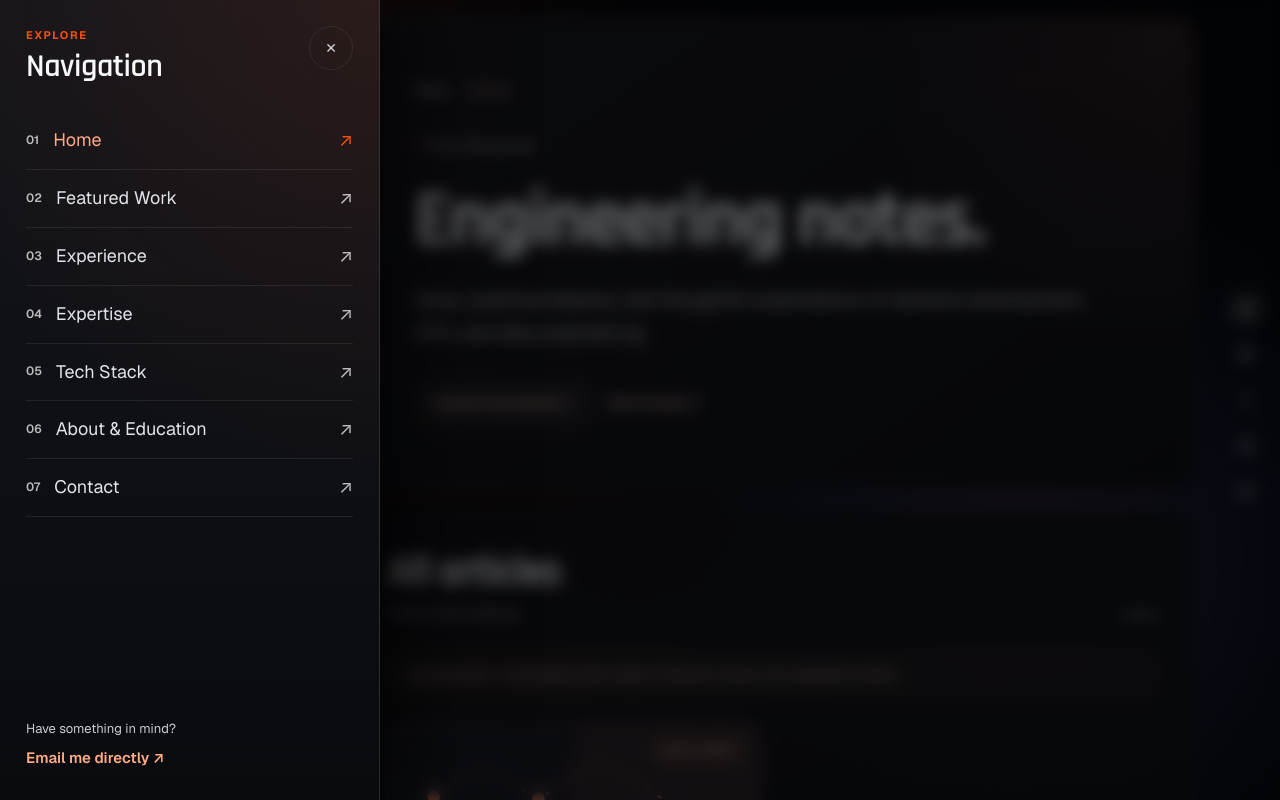
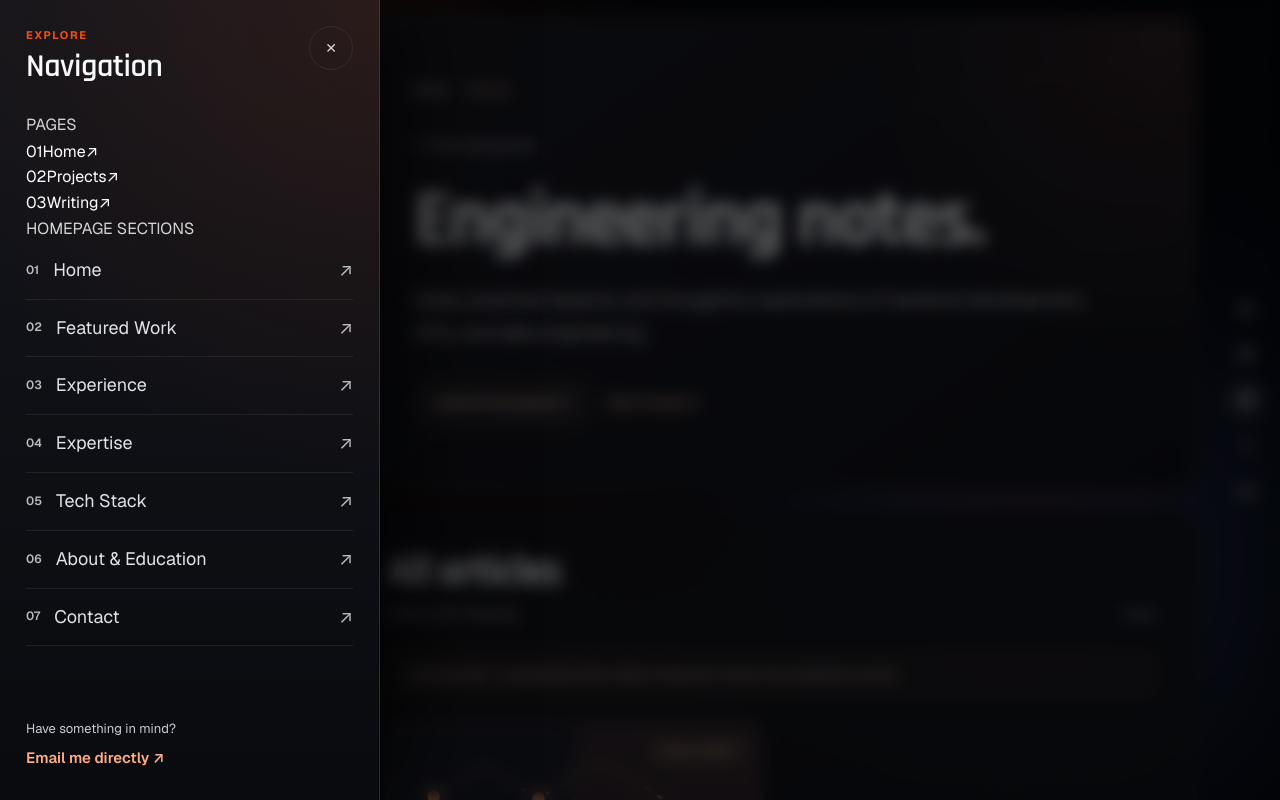
Before and after one commit to norshimself/portfolio, a Next.js app: page /blog in a window 1280 px wide. Both pictures are taken after a click on the button "Open navigation menu". Shown: the top 800 px of the page. Built offline with nearby package versions, Linux system fonts and the light colour scheme.

Commit message:
feat(nav): add Projects and Writing to drawer and dock; fix cross-page section links

```diff
--- a/components/LeftSidebar.tsx
+++ b/components/LeftSidebar.tsx
@@ -1,6 +1,8 @@
 'use client';
 
 import Image from 'next/image';
+import Link from 'next/link';
+import { usePathname } from 'next/navigation';
 import { socialLinks } from '@/data/portfolio';
 import { siteConfig } from '@/data/site';
 
@@ -10,6 +12,9 @@ type LeftSidebarProps = {
 };
 
 export default function LeftSidebar({ menuOpen, onMenuOpen }: LeftSidebarProps) {
+  const pathname = usePathname();
+  const contactHref = pathname === '/' ? '#contact' : '/#contact';
+  const workHref = pathname === '/' ? '#works' : '/#works';
   return (
     <aside className="left-sidebar" aria-label="Profile and contact">
       <div className="sidebar-card sidebar-polished">
@@ -64,17 +69,17 @@ export default function LeftSidebar({ menuOpen, onMenuOpen }: LeftSidebarProps)
         </p>
 
         <div className="sidebar-footer">
-          <a href="#contact" className="sidebar-cta" aria-label="Get in touch">
+          <Link href={contactHref} className="sidebar-cta" aria-label="Get in touch">
             <span>Get in touch</span>
             <span className="cta-arrow" aria-hidden="true">
               <svg width="16" height="16" viewBox="0 0 16 16" fill="none">
                 <path d="M3 13L13 3M13 3H6M13 3V10" stroke="currentColor" strokeWidth="1.8" strokeLinecap="round" strokeLinejoin="round" />
               </svg>
             </span>
-          </a>
-          <a href="#works" className="sidebar-work-link">
+          </Link>
+          <Link href={workHref} className="sidebar-work-link">
             Explore selected work <span aria-hidden="true">↗</span>
-          </a>
+          </Link>
 
           <div className="sidebar-divider" />
           <ul className="sidebar-social" aria-label="Social and contact links">
--- a/components/Navbar.tsx
+++ b/components/Navbar.tsx
@@ -1,9 +1,16 @@
 'use client';
 
 import { useEffect, useRef } from 'react';
+import Link from 'next/link';
+import { usePathname } from 'next/navigation';
 import { navLinks } from '@/data/portfolio';
 
-const links = navLinks.map((link) => ({ ...link, id: link.href.slice(1) }));
+const links = navLinks.map(link => ({ ...link, id: link.href.slice(1) }));
+const sitePages = [
+  { href: '/', label: 'Home', number: '01' },
+  { href: '/projects', label: 'Projects', number: '02' },
+  { href: '/blog', label: 'Writing', number: '03' },
+];
 
 type Props = {
   open: boolean;
@@ -12,6 +19,7 @@ type Props = {
 };
 
 export default function Navbar({ open, onClose, active }: Props) {
+  const pathname = usePathname();
   const panelRef = useRef<HTMLDivElement>(null);
   const closeRef = useRef<HTMLButtonElement>(null);
   const returnFocusRef = useRef<HTMLElement | null>(null);
@@ -73,10 +81,15 @@ export default function Navbar({ open, onClose, active }: Props) {
     };
   }, [open, onClose]);
 
+  const goToPage = () => {
+    navigatedRef.current = true;
+    onClose();
+  };
+
   const goToSection = (id: string) => {
     navigatedRef.current = true;
     onClose();
-    const target = document.getElementById(id);
+    const target = pathname === '/' ? document.getElementById(id) : null;
     if (target) {
       target.tabIndex = -1;
       window.requestAnimationFrame(() => target.focus({ preventScroll: true }));
@@ -111,14 +124,33 @@ export default function Navbar({ open, onClose, active }: Props) {
           </button>
         </div>
 
-        <nav aria-label="All portfolio sections">
+        <nav aria-label="Site navigation">
+          <p className="editorial-menu-label">PAGES</p>
+          <ul className="editorial-menu-pages">
+            {sitePages.map(page => {
+              const selected = page.href === '/'
+                ? pathname === '/'
+                : pathname === page.href || pathname.startsWith(page.href + '/');
+              return (
+                <li key={page.href}>
+                  <Link href={page.href} onClick={goToPage} className={selected ? 'active' : ''}
+                    aria-current={selected ? 'page' : undefined}>
+                    <span aria-hidden="true">{page.number}</span>
+                    {page.label}
+                    <span aria-hidden="true">↗</span>
+                  </Link>
+                </li>
+              );
+            })}
+          </ul>
+          <p className="editorial-menu-label">HOMEPAGE SECTIONS</p>
           <ul className="sidebar-nav">
             {links.map((link, index) => (
               <li key={link.id}>
-                <a
-                  href={link.href}
-                  className={active === link.id ? 'active' : ''}
-                  aria-current={active === link.id ? 'location' : undefined}
+                <Link
+                  href={pathname === '/' ? link.href : '/' + link.href}
+                  className={pathname === '/' && active === link.id ? 'active' : ''}
+                  aria-current={pathname === '/' && active === link.id ? 'location' : undefined}
                   onClick={() => goToSection(link.id)}
                 >
                   <span className="menu-link-index" aria-hidden="true">
@@ -126,7 +158,7 @@ export default function Navbar({ open, onClose, active }: Props) {
                   </span>
                   {link.label}
                   <span className="menu-link-arrow" aria-hidden="true">↗</span>
-                </a>
+                </Link>
               </li>
             ))}
           </ul>
--- a/components/PortfolioShell.tsx
+++ b/components/PortfolioShell.tsx
@@ -5,10 +5,13 @@ import LeftSidebar from '@/components/LeftSidebar';
 import Navbar from '@/components/Navbar';
 import RightNav from '@/components/RightNav';
 import useActiveSection from '@/hooks/useActiveSection';
+import { usePathname } from 'next/navigation';
 
 export default function PortfolioShell({ children }: { children: React.ReactNode }) {
   const [menuOpen, setMenuOpen] = useState(false);
-  const active = useActiveSection();
+  const homeActive = useActiveSection();
+  const pathname = usePathname();
+  const active = pathname === '/' ? homeActive : '';
   const openMenu = useCallback(() => setMenuOpen(true), []);
   const closeMenu = useCallback(() => setMenuOpen(false), []);
 
--- a/components/RightNav.tsx
+++ b/components/RightNav.tsx
@@ -1,6 +1,8 @@
 'use client';
 
 import { rightNavLinks } from '@/data/portfolio';
+import Link from 'next/link';
+import { usePathname } from 'next/navigation';
 
 // SVG icons matching the reference right nav
 const NavIcons: Record<string, React.ReactElement> = {
@@ -10,6 +12,7 @@ const NavIcons: Record<string, React.ReactElement> = {
   services: <svg width="16" height="16" viewBox="0 0 24 24" fill="none" stroke="currentColor" strokeWidth="1.8" strokeLinecap="round" strokeLinejoin="round"><path d="M14 2H6a2 2 0 00-2 2v16a2 2 0 002 2h12a2 2 0 002-2V8z"/><polyline points="14,2 14,8 20,8"/><line x1="16" y1="13" x2="8" y2="13"/><line x1="16" y1="17" x2="8" y2="17"/><polyline points="10,9 9,9 8,9"/></svg>,
   education: <svg width="16" height="16" viewBox="0 0 24 24" fill="none" stroke="currentColor" strokeWidth="1.8" strokeLinecap="round" strokeLinejoin="round"><path d="M22 10L12 5 2 10l10 5 10-5z"/><path d="M6 12v5c0 1.5 2.7 2.5 6 2.5s6-1 6-2.5v-5"/><line x1="22" y1="10" x2="22" y2="15"/></svg>,
   about: <svg width="16" height="16" viewBox="0 0 24 24" fill="none" stroke="currentColor" strokeWidth="1.8" strokeLinecap="round" strokeLinejoin="round"><path d="M20 21v-2a4 4 0 00-4-4H8a4 4 0 00-4 4v2"/><circle cx="12" cy="7" r="4"/></svg>,
+  blog: <svg width="16" height="16" viewBox="0 0 24 24" fill="none" stroke="currentColor" strokeWidth="1.8" strokeLinecap="round" strokeLinejoin="round" aria-hidden="true"><path d="M4 4.5A2.5 2.5 0 016.5 2H20v19H6.5A2.5 2.5 0 014 18.5V4.5z"/><path d="M4 18.5A2.5 2.5 0 016.5 16H20M8 7h8M8 11h6"/></svg>,
   contact: <svg width="16" height="16" viewBox="0 0 24 24" fill="none" stroke="currentColor" strokeWidth="1.8" strokeLinecap="round" strokeLinejoin="round"><path d="M4 4h16c1.1 0 2 .9 2 2v12c0 1.1-.9 2-2 2H4c-1.1 0-2-.9-2-2V6c0-1.1.9-2 2-2z"/><polyline points="22,6 12,13 2,6"/></svg>,
   faqs: <svg width="16" height="16" viewBox="0 0 24 24" fill="none" stroke="currentColor" strokeWidth="1.8" strokeLinecap="round" strokeLinejoin="round"><circle cx="12" cy="12" r="10"/><path d="M9.09 9a3 3 0 015.83 1c0 2-3 3-3 3"/><line x1="12" y1="17" x2="12.01" y2="17"/></svg>,
 };
@@ -25,28 +28,39 @@ const dockLabels: Record<string, string> = {
   contact: 'Contact',
 };
 
+const innerPages = [
+  { href: '/', label: 'Home', icon: 'home' },
+  { href: '/projects', label: 'Projects', icon: 'works' },
+  { href: '/blog', label: 'Writing', icon: 'blog' },
+  { href: '/#experience', label: 'Experience', icon: 'experience' },
+  { href: '/#contact', label: 'Contact', icon: 'contact' },
+];
+
 export default function RightNav({ active }: { active: string }) {
+  const pathname = usePathname();
+  const isHome = pathname === '/';
+  const links = isHome ? rightNavLinks : innerPages;
 
   return (
     <nav className="right-nav-wrapper" aria-label="Quick section navigation">
       <ul className="right-nav">
-        {rightNavLinks.map((link) => {
-          const id = link.href.slice(1);
-          const selected = active === id;
+        {links.map(link => {
+          const id = link.href.startsWith('#') ? link.href.slice(1) : link.icon;
+          const selected = isHome
+            ? active === id
+            : (link.href === '/projects' && pathname.startsWith('/projects')) ||
+              (link.href === '/blog' && pathname.startsWith('/blog'));
           return (
-            <li key={id}>
-              <a
-                href={link.href}
-                className={selected ? 'active' : ''}
+            <li key={link.href}>
+              <Link href={link.href} className={selected ? 'active' : ''}
                 aria-label={link.label}
-                aria-current={selected ? 'location' : undefined}
-              >
-                {NavIcons[id] ?? NavIcons.home}
+                aria-current={selected ? (isHome ? 'location' : 'page') : undefined}>
+                {NavIcons[link.icon] ?? NavIcons.home}
                 <span className="nav-tooltip" aria-hidden="true">{link.label}</span>
                 <span className="nav-dock-label" aria-hidden="true">
                   {dockLabels[id] ?? link.label}
                 </span>
-              </a>
+              </Link>
             </li>
           );
         })}
```
